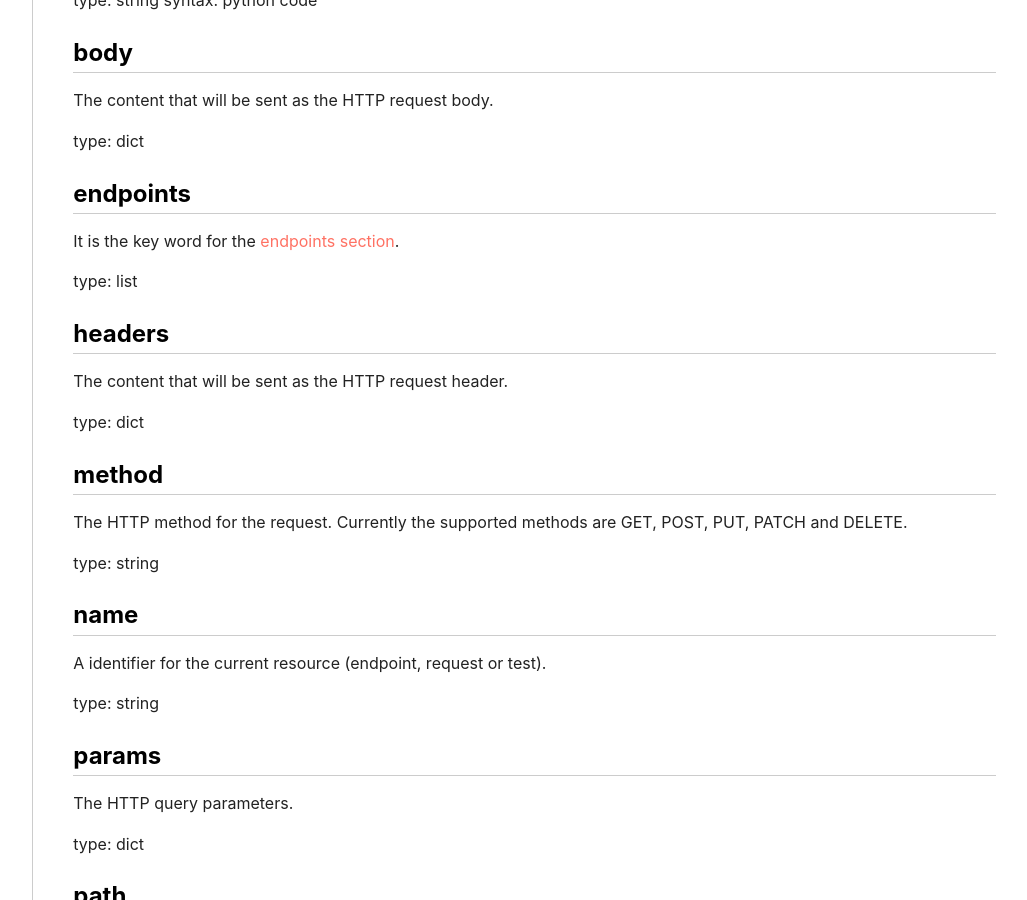
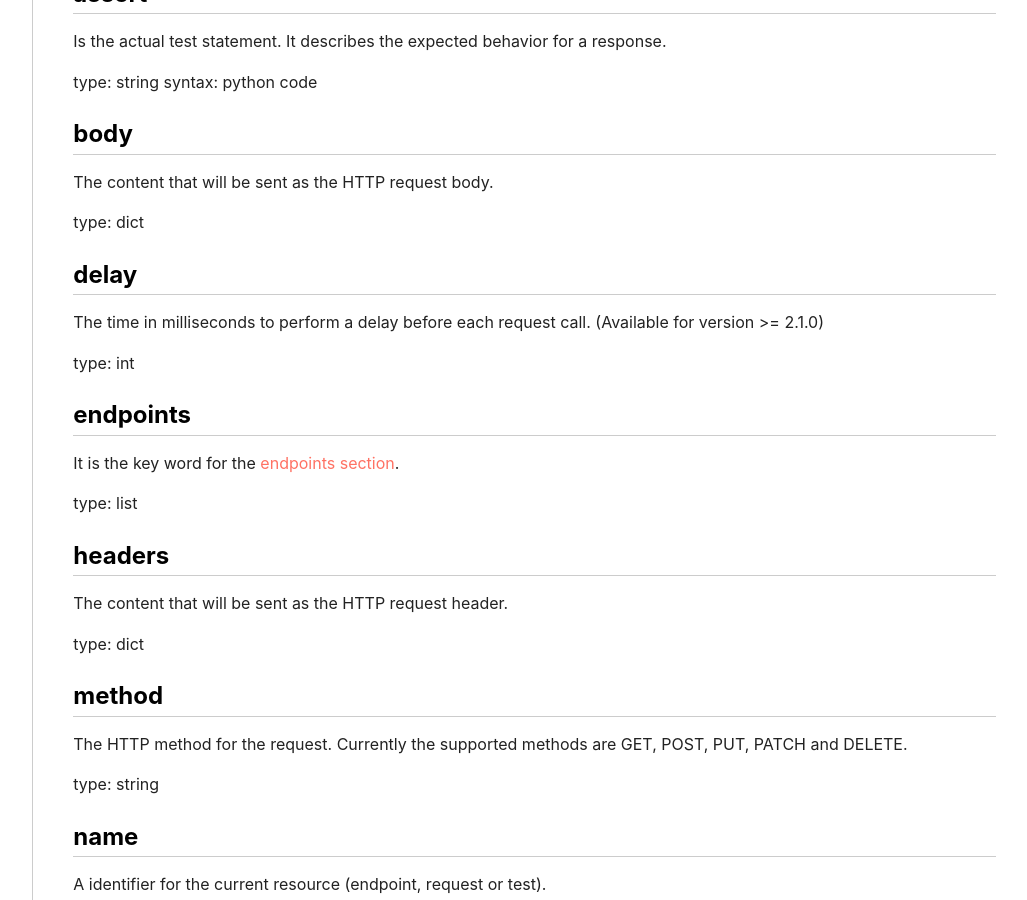
Before and after one commit to scanapi/website, a Jekyll site: the page built from _docs_v1/specification/basic_structure.md, in a window 1280 px wide and 900 px high, scrolled down 2343 px. Shown: the whole window, without its empty margins (244-1271 px from the left). Built offline with Jekyll 4.4.1, drawn with Linux system fonts in a browser that asks for light colours.

Commit message:
Add delay key to the documentation

```diff
--- a/_docs_v1/specification/basic_structure.md
+++ b/_docs_v1/specification/basic_structure.md
@@ -55,6 +55,7 @@ request = leaf
 
 Each item of the endpoints list has the following keys available:
 
+- \- delay
 - \- endpoints
 - \- headers
 - \- name
@@ -74,6 +75,7 @@ Requests can only be defined under an endpoint.
 Each item of the requests list has the following keys available:
 
 - \- body
+- \- delay
 - \- headers
 - \- method
 - \- name
@@ -109,6 +111,12 @@ syntax: python code
 The content that will be sent as the HTTP request body.
 
 type: dict
+
+## delay
+
+The time in milliseconds to perform a delay before each request call. (Available for version >= 2.1.0)
+
+type: int
 
 ## endpoints
 
```
Also changed, not shown: _docs_v1/specification/api_specification_keys.md (+1 -0 lines).
